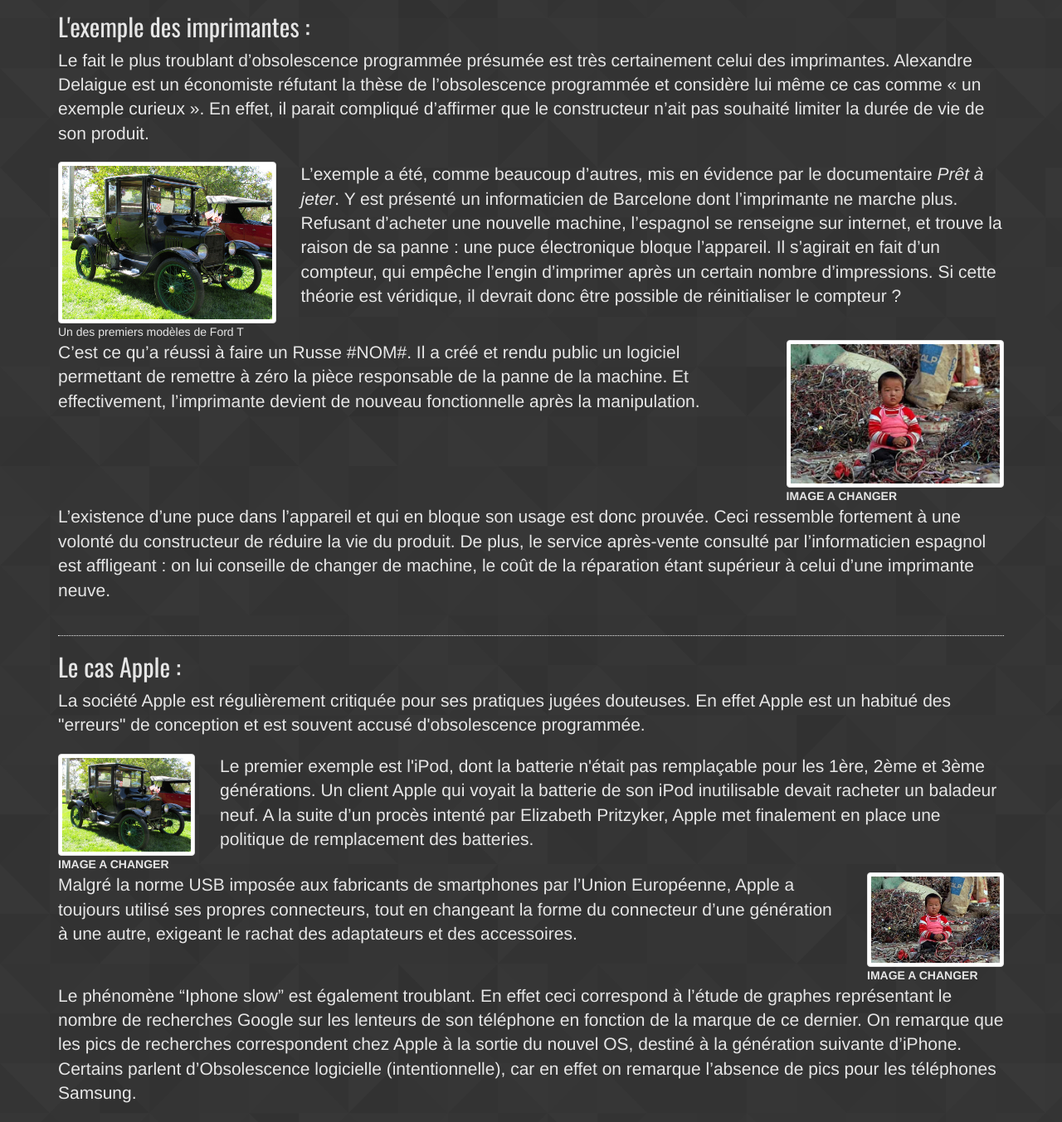
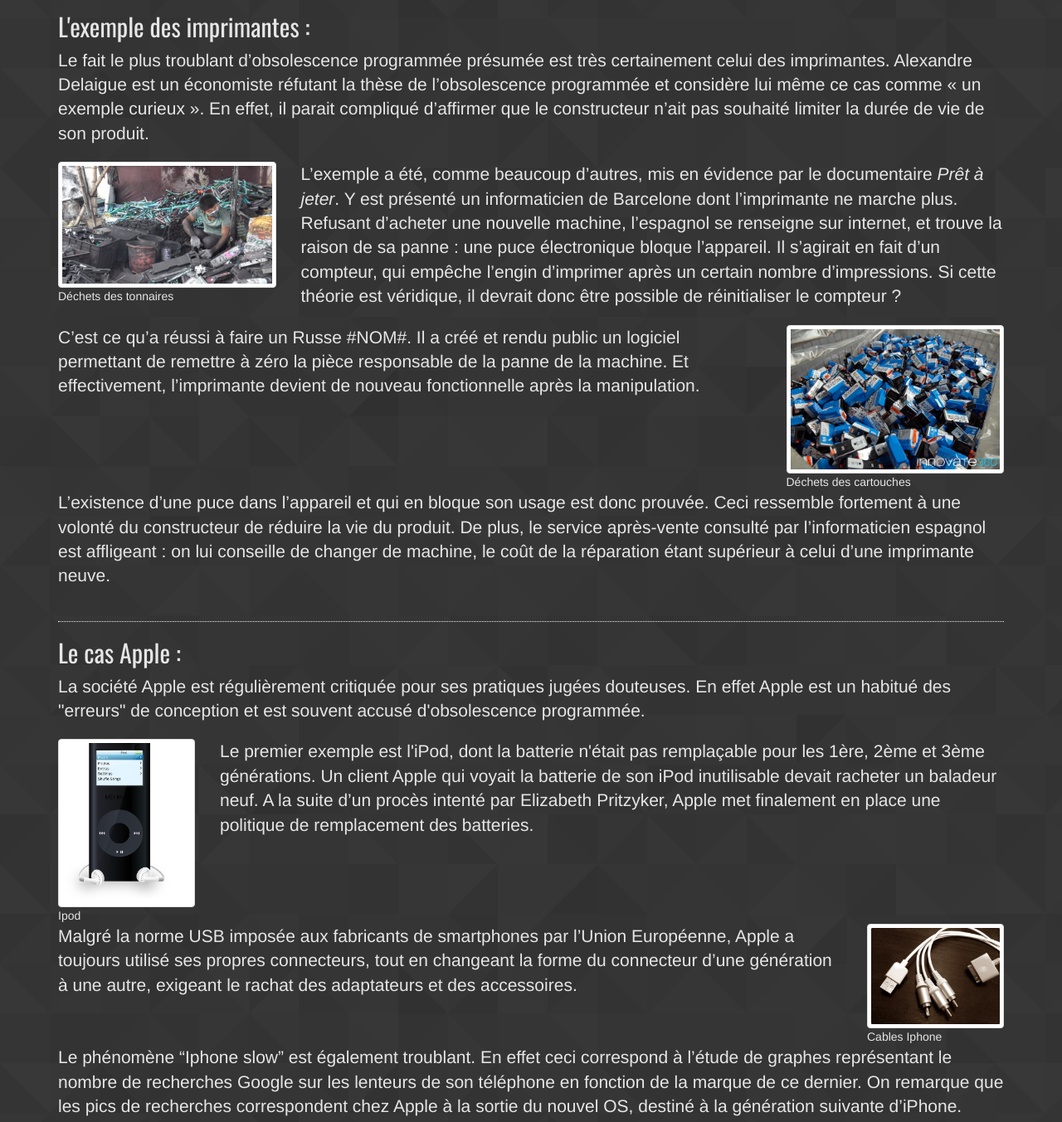
Before and after one commit to Entilore/Mono, a PHP site: page /exemples.php in a window 1280 px wide. Shown: the part 158-1511 px from the top of the page at 83% size. Run offline with PHP 8.4, Linux system fonts and the light colour scheme; some libraries are stand-ins or nearby versions.

Commit message:
images added by Amine added in exemples

```diff
--- a/Website/exemples.php
+++ b/Website/exemples.php
@@ -13,8 +13,8 @@
 
       <div class=row>
         <div class="col-md-3">
-              <img class="featurette-image img-responsive img-thumbnail" data-src="holder.js/500x500/auto" alt="Generic placeholder image" src="assets/Ford-T.jpg">
-              <figcaption>Un des premiers modèles de Ford T</figcaption>
+              <img class="featurette-image img-responsive img-thumbnail" data-src="holder.js/500x500/auto" alt="Generic placeholder image" src="assets/tonnaire.jpg">
+              <figcaption>Déchets des tonnaires</figcaption>
         </div>
 
         <div class="col-md-9">
@@ -31,8 +31,8 @@
           </p>
         </div>
         <div class="col-md-3">
-              <img class="featurette-image img-responsive img-thumbnail" data-src="holder.js/500x500/auto" alt="Generic placeholder image" src="assets/guiyu.jpg">
-              <figcaption><strong>IMAGE A CHANGER</strong></figcaption>
+              <img class="featurette-image img-responsive img-thumbnail" data-src="holder.js/500x500/auto" alt="Generic placeholder image" src="assets/cartouche.jpg">
+              <figcaption>Déchets des cartouches</figcaption>
         </div>
       </div>
 
@@ -52,8 +52,8 @@
 
       <div class=row>
         <div class="col-md-2">
-              <img class="featurette-image img-responsive img-thumbnail" data-src="holder.js/500x500/auto" alt="Generic placeholder image" src="assets/Ford-T.jpg">
-              <figcaption><strong>IMAGE A CHANGER</strong></figcaption>
+              <img class="featurette-image img-responsive img-thumbnail" data-src="holder.js/500x500/auto" alt="Generic placeholder image" src="assets/ipod.png">
+              <figcaption>Ipod</figcaption>
         </div>
 
         <div class="col-md-10">
@@ -69,8 +69,8 @@
           </p>
         </div>
         <div class="col-md-2">
-              <img class="featurette-image img-responsive img-thumbnail" data-src="holder.js/500x500/auto" alt="Generic placeholder image" src="assets/guiyu.jpg">
-              <figcaption><strong>IMAGE A CHANGER</strong></figcaption>
+              <img class="featurette-image img-responsive img-thumbnail" data-src="holder.js/500x500/auto" alt="Generic placeholder image" src="assets/cable.jpg">
+              <figcaption>Cables Iphone</figcaption>
         </div>
       </div>
 
@@ -101,7 +101,9 @@
         </div>
       </div>
 
+
       <hr>
+
 
       <h2 id="ampoule">L'ampoule de Livermore </h2>
       <p class="lead">L’ampoule est l’un des premiers exemples de l’obsolescence programmée. Apparu suite au cartel Phoebus, où les
@@ -111,8 +113,8 @@
 
       <div class=row>
         <div class="col-md-3">
-              <img class="featurette-image img-responsive img-thumbnail" data-src="holder.js/500x500/auto" alt="Generic placeholder image" src="assets/Ford-T.jpg">
-              <figcaption>Un des premiers modèles de Ford T</figcaption>
+              <img class="featurette-image img-responsive img-thumbnail" data-src="holder.js/500x500/auto" alt="Generic placeholder image" src="assets/livermore.jpg">
+              <figcaption>L’ampoule de Livermore</figcaption>
         </div>
 
         <div class="col-md-9">
@@ -136,8 +138,8 @@
           </p>
         </div>
         <div class="col-md-3">
-              <img class="featurette-image img-responsive img-thumbnail" data-src="holder.js/500x500/auto" alt="Generic placeholder image" src="assets/guiyu.jpg">
-              <figcaption><strong>IMAGE A CHANGER</strong></figcaption>
+              <img class="featurette-image img-responsive img-thumbnail" data-src="holder.js/500x500/auto" alt="Generic placeholder image" src="assets/led.jpg">
+              <figcaption>Lampe LED</figcaption>
         </div>
       </div>
 
@@ -154,7 +156,9 @@
         </div>
       </div>
 
+
       <hr>
+
 
       <h2 id="bas-nylon">L'exemple des Bas Nylons : </h2>
       <p class="lead">Les bas nylons sont un exemple bien connu des défenseurs de l’idée de l’obsolescence programmée. Ils ont été cités dans le documentaire <a href="http://www.arte.tv/fr/pret-a-jeter/3714422,CmC=3714270.html" target="_blank"><i>Prêt à jeter</i></a> de Cosima Dannoritzer .
@@ -162,8 +166,8 @@
 
       <div class=row>
         <div class="col-md-3">
-              <img class="featurette-image img-responsive img-thumbnail" data-src="holder.js/500x500/auto" alt="Generic placeholder image" src="assets/ecrans.jpg">
-              <figcaption><strong>IMAGE A CHANGER</strong></figcaption>
+              <img class="featurette-image img-responsive img-thumbnail" data-src="holder.js/500x500/auto" alt="Generic placeholder image" src="assets/nylon.jpg">
+              <figcaption>Bas Nylon</figcaption>
         </div>
 
         <div class="col-md-9">
@@ -182,8 +186,7 @@
           </p>
         </div>
         <div class="col-md-3">
-              <img class="featurette-image img-responsive img-thumbnail" data-src="holder.js/500x500/auto" alt="Generic placeholder image" src="assets/guiyu.jpg">
-              <figcaption>IMAGE A CHANGER</figcaption>
+          <img class="featurette-image img-responsive img-thumbnail" data-src="holder.js/500x500/auto" alt="Generic placeholder image" src="assets/basnylon.jpg">
         </div>
       </div>
 
@@ -216,8 +219,8 @@
           </p>
         </div>
         <div class="col-md-3">
-              <img class="featurette-image img-responsive img-thumbnail" data-src="holder.js/500x500/auto" alt="Generic placeholder image" src="assets/guiyu.jpg">
-              <figcaption><strong>IMAGE A CHANGER</strong></figcaption>
+              <img class="featurette-image img-responsive img-thumbnail" data-src="holder.js/500x500/auto" alt="Generic placeholder image" src="assets/sloan.jpg">
+              <figcaption>Alfred Sloan</figcaption>
         </div>
       </div>
 
```
